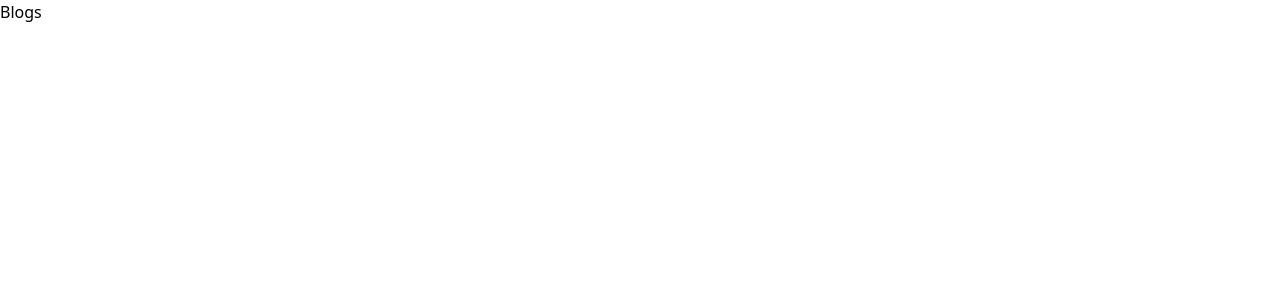
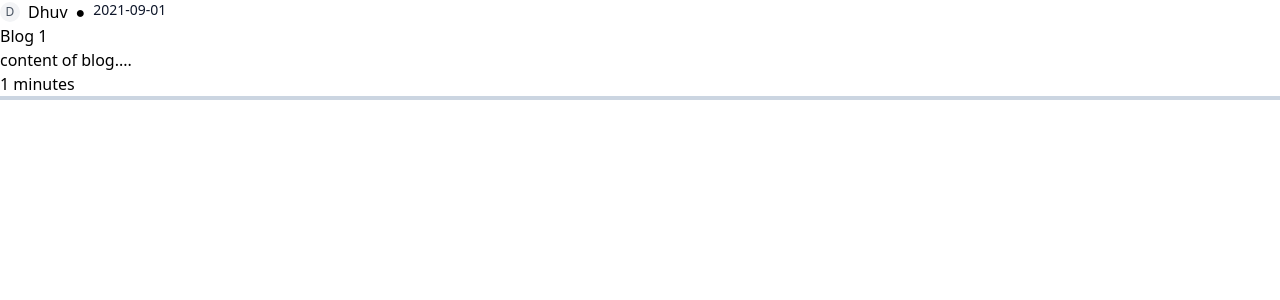
Before and after one commit to dorkydhruv/medium, a React (Vite) app in the folder frontend/: page /blogs in a window 1280 px wide. Shown: the top 300 px of the page. Built offline with nearby package versions, Linux system fonts and the light colour scheme.

Commit message:
blog card

```diff
--- a/frontend/src/components/Blog-Card.tsx
+++ b/frontend/src/components/Blog-Card.tsx
@@ -1,7 +1,46 @@
-export const BlogCard = ()=>{
+interface BlogCardProps{
+    authorName: string;
+    title: string;
+    content: string;
+    publishedDate: string;
+}
+
+export const BlogCard = ({
+    authorName,
+    title,
+    content,
+    publishedDate
+}: BlogCardProps )=>{
     return (
         <div>
-
+            <div className="flex ">
+                <div className="flex justify-center flex-col"><Avatar authorName={authorName}></Avatar></div>
+                <div className="flex justify-center">
+                <div className="pl-2 mr-2 font-medium ">{authorName}</div> &#9679; <div className="pl-2 font-thin text-sm text-slate-900">{publishedDate}</div>
+                </div>
+            </div>
+            <div>
+                {title}
+            </div>
+            <div>
+                {content.substring(0,100)+ "...."}
+            </div>
+            <div>
+                {`${Math.ceil(content.length/100)} minutes`}
+            </div>
+            <div className="bg-slate-300 h-1 w-full"> </div>
         </div>
     )
 }
+
+function Avatar({
+    authorName
+} : {authorName: string}){
+    return (
+
+<div className="relative inline-flex items-center justify-center w-5 h-5 overflow-hidden bg-gray-100 rounded-full dark:bg-gray-600">
+    <span className="font-medium text-xs text-gray-600 dark:text-gray-300">{authorName[0]}</span>
+</div>
+
+    )
+}
--- a/frontend/src/pages/Blogs.tsx
+++ b/frontend/src/pages/Blogs.tsx
@@ -1,7 +1,9 @@
+import { BlogCard } from "../components/Blog-Card"
+
 export const Blogs =()=>{
     return (
         <div>
-            <h1>Blogs</h1>
+            <BlogCard authorName={"Dhuv"} content={"content of blog"} publishedDate={"2021-09-01"} title={"Blog 1"}/>
         </div>
     )
 }
```
